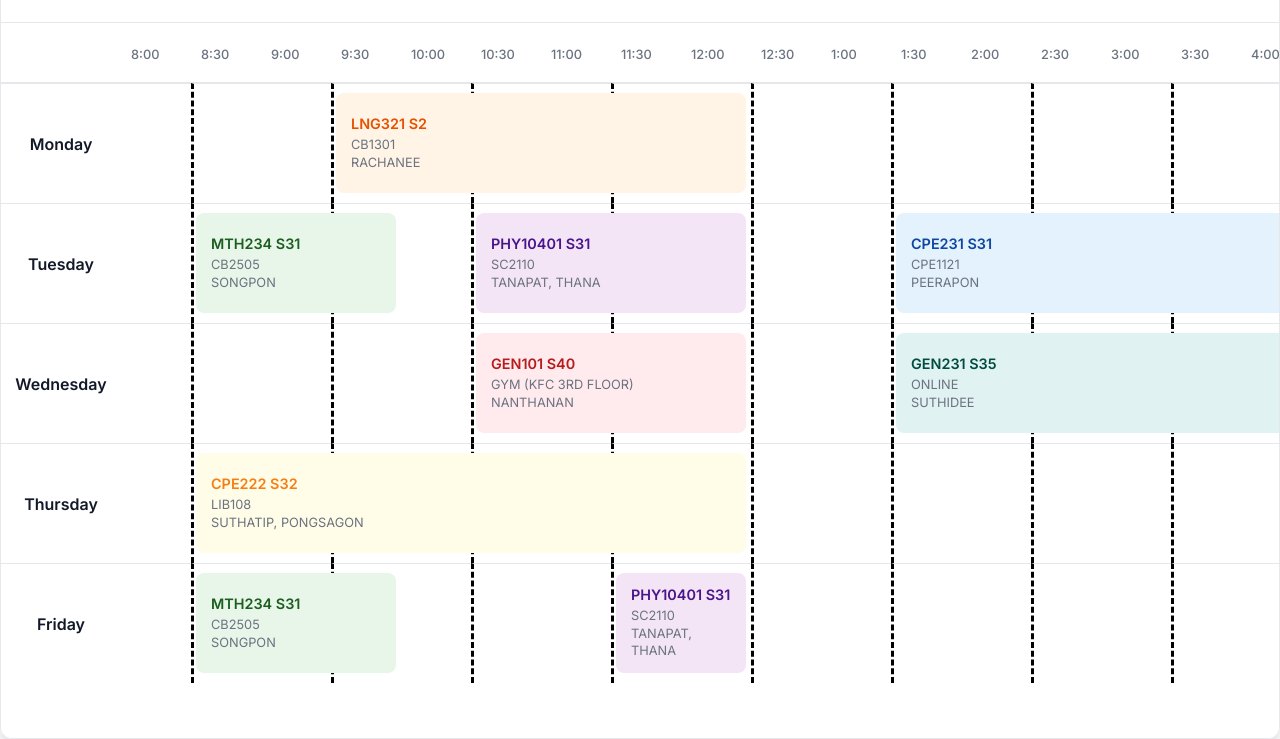
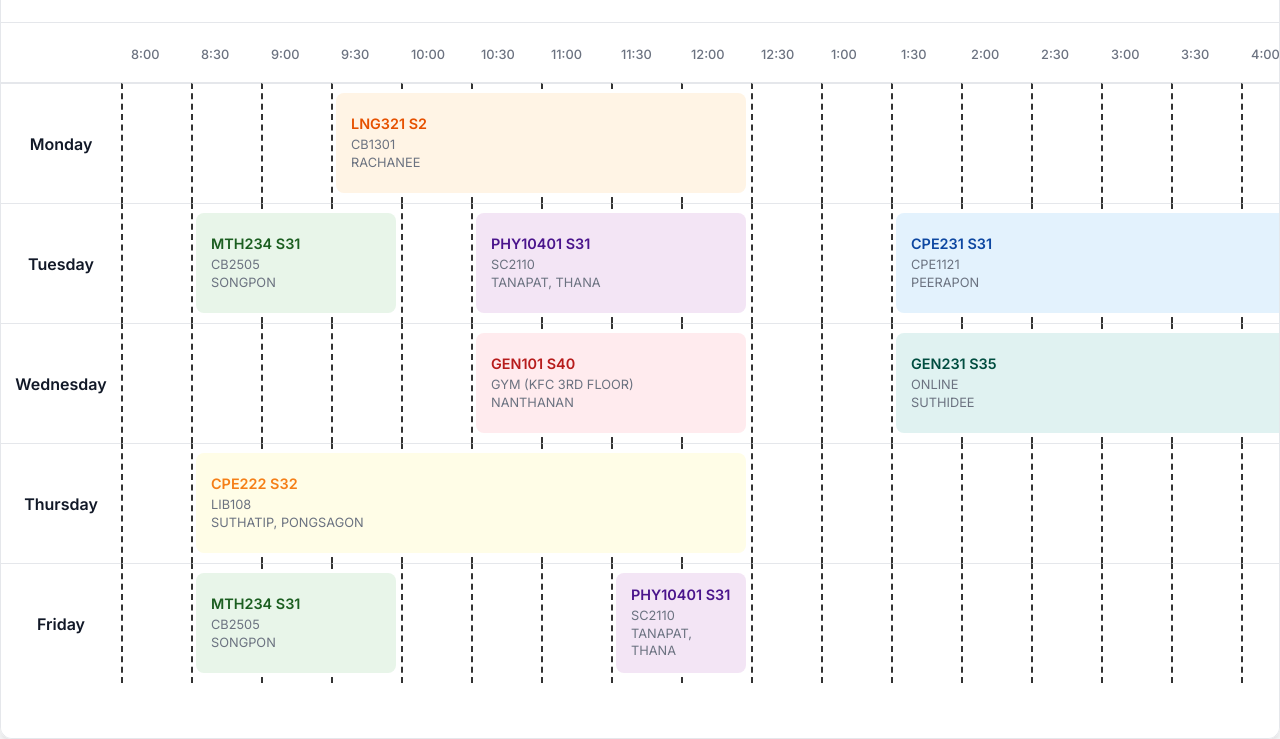
Before and after one commit to Muhammad-Asad-Aziz/Schedule.github.io, a plain HTML site: page index.html in a window 1280 px wide. Shown: the part 61-800 px from the top of the page. Drawn offline with Linux system fonts and the light colour scheme.

Commit message:
Update index.html
Web version had grid lines for AI-being-dumb reasons, so fixed that

```diff
--- a/index.html
+++ b/index.html
@@ -16,7 +16,7 @@
             --color-text-header: #111827;
             --color-text-body: #374151;
             --color-text-light: #6b7280;
-            --highlight-glow: #007bff; /* A nice blue glow for the current class */
+            --highlight-glow: #007bff;
         }
 
         html, body {
@@ -44,7 +44,7 @@
             padding: 0 0.5rem;
         }
 
-        /* --- MOBILE AGENDA VIEW --- */
+        /* --- MOBILE AGENDA VIEW (Default) --- */
         .agenda-view {
             display: flex;
             flex-direction: column;
@@ -74,7 +74,7 @@
         /* Hide Desktop Grid on Mobile */
         .desktop-grid-container { display: none; }
 
-        /* --- DESKTOP GRID VIEW --- */
+        /* --- DESKTOP GRID VIEW (Activates on screens > 1024px) --- */
         @media (min-width: 1024px) {
             body { display: flex; justify-content: center; align-items: center; }
             .schedule-container { max-width: 1800px; background-color: var(--color-background); border-radius: 12px; box-shadow: 0 10px 15px -3px rgba(0,0,0,0.1), 0 4px 6px -2px rgba(0,0,0,0.05); overflow-x: auto; border: 1px solid var(--color-border); padding: 0; }
@@ -83,10 +83,14 @@
             h1 { padding: 1.5rem 2rem; margin: 0; border-bottom: 1px solid var(--color-border); white-space: nowrap; }
 
             .schedule-grid { display: grid; grid-template-columns: 120px repeat(21, minmax(70px, 1fr)); grid-template-rows: 60px repeat(5, 120px); }
-            .time-header { grid-row: 1; text-align: left; padding-left: 10px; padding-top: 1.5rem; font-weight: 500; color: var(--color-text-light); font-size: 0.8rem; border-bottom: 1px solid var(--color-border); border-left: 1px solid var(--color-border-light); }
+            .time-header { grid-row: 1; text-align: left; padding-left: 10px; padding-top: 1.5rem; font-weight: 500; color: var(--color-text-light); font-size: 0.8rem; border-bottom: 1px solid var(--color-border); }
             .day-label { font-weight: 600; color: var(--color-text-header); font-size: 1rem; border-top: 1px solid var(--color-border); display: flex; align-items: center; justify-content: center; text-align: center; position: sticky; left: 0; background-color: white; z-index: 15; }
-            .grid-cell-background { border-top: 1px solid var(--color-border); border-left: 1px solid var(--color-border-light); }
-            .grid-cell-background:nth-of-type(2n) { border-left-style: dashed; }
+
+            /* NEW: Replaced grid background with vertical dashed lines */
+            .grid-cell-background {
+                border-top: 1px solid var(--color-border);
+                border-left: 2px dashed #333; /* The new dashed line style */
+            }
 
             .class-block { z-index: 10; margin: 10px 5px; padding: 10px 15px; border-radius: 8px; overflow: hidden; display: flex; flex-direction: column; justify-content: center; box-sizing: border-box; min-height: 100px; transition: transform 0.3s ease, box-shadow 0.3s ease; }
             .class-block .code { font-weight: 600; color: var(--text-color); font-size: 0.9rem; margin-bottom: 4px; }
@@ -99,7 +103,7 @@
             box-shadow: 0 0 12px 4px var(--highlight-glow);
         }
         @media (min-width: 1024px) {
-           .current-class { transform: scale(1.02); } /* Slightly less dramatic on desktop */
+           .current-class { transform: scale(1.02); }
         }
 
 
@@ -199,15 +203,12 @@
 <script>
     function highlightCurrentClass() {
         const now = new Date();
-        // JavaScript's getDay() is 0=Sun, 1=Mon... We need to match our data-day attributes.
         const currentDay = now.getDay();
         const currentMinutes = now.getHours() * 60 + now.getMinutes();
 
-        // This selector works for both mobile and desktop views
         const classes = document.querySelectorAll('[data-day]');
 
         classes.forEach(el => {
-            // First, remove the highlight from any class to reset the state
             el.classList.remove('current-class');
 
             const classDay = parseInt(el.dataset.day, 10);
@@ -223,10 +224,8 @@
         });
     }
 
-    // Run the function immediately on page load
+    // Run immediately and then every minute
     highlightCurrentClass();
-
-    // Then, run it again every minute to keep it updated
     setInterval(highlightCurrentClass, 60000);
 </script>
 
```
